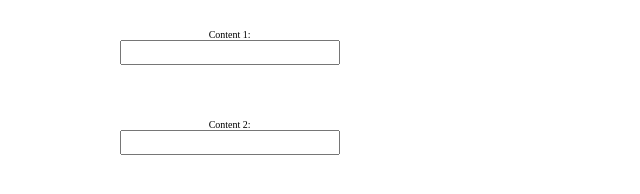
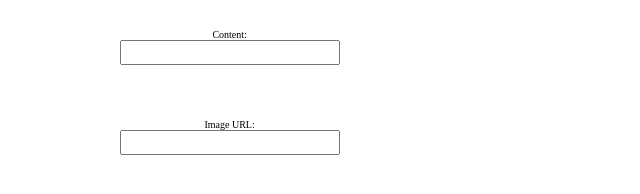
Before and after one commit to staten-island-tech/dom-manipulation-project-LeoDwi, a plain HTML site: page index.html in a window 1280 px wide. Shown: the part 240-434 px from the top of the page, 142-782 px from the left. Drawn offline with Linux system fonts and the light colour scheme.

Commit message:
Update index.html

```diff
--- a/index.html
+++ b/index.html
@@ -17,11 +17,11 @@
               <input type="text" class="text-box" id="title" required />
             </div>
             <div class="form-input">
-              <label for="title">Content 1:</label>
+              <label for="title">Content:</label>
               <input type="text" class="text-box" id="Content1" required />
             </div>
             <div class="form-input">
-              <label for="title">Content 2:</label>
+              <label for="title">Image URL:</label>
               <input type="text" class="text-box" id="content2" required />
             </div>
           </div>
```
